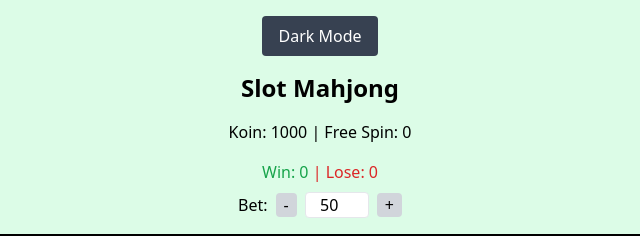
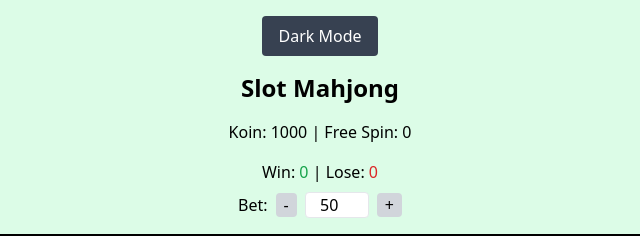
Before and after one commit to nazrilacil/mahjong, a plain HTML site: page index.html in a window 1280 px wide. Shown: the top 250 px of the page, 320-960 px from the left. Drawn offline with nearby package versions, Linux system fonts and the light colour scheme.

Commit message:
Update index.html

```diff
--- a/index.html
+++ b/index.html
@@ -51,7 +51,7 @@
     <button id="toggleDark" class="mb-4 px-4 py-2 bg-gray-700 text-white rounded">Dark Mode</button>
     <h1 class="text-2xl font-bold">Slot Mahjong</h1>
     <p class="mt-4 my-2">Koin: <span id="coins">1000</span> | Free Spin: <span id="freeSpin">0</span></p>
-    <p class="mt-4 my-2"><span id="win" class="text-green-600">Win: 0</span><span id="lose" class="text-red-600"> | Lose: 0</span></p>
+    <p class="mt-4 my-2">Win: <span id="win" class="text-green-600">0</span> | Lose: <span id="lose" class="text-red-600">0</span></p>
     <div class="flex justify-center items-center gap-2 mb-4">
       <span>Bet:</span>
       <button id="decreaseBet" class="bg-gray-300 dark:bg-gray-600 px-2 rounded">-</button>
```
